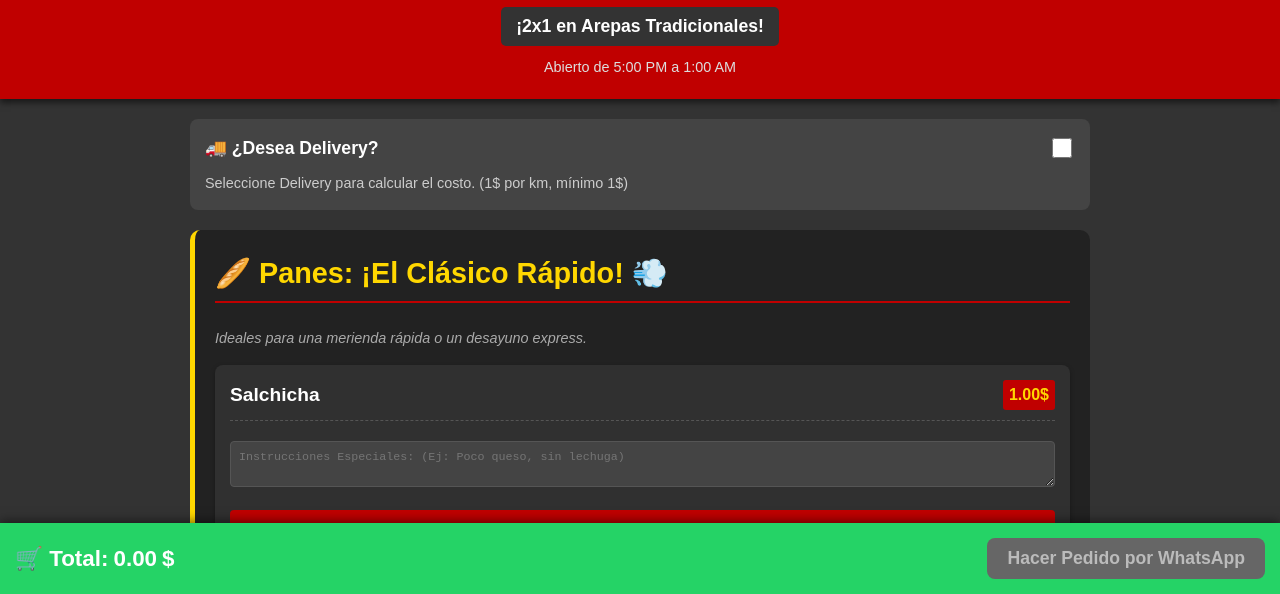
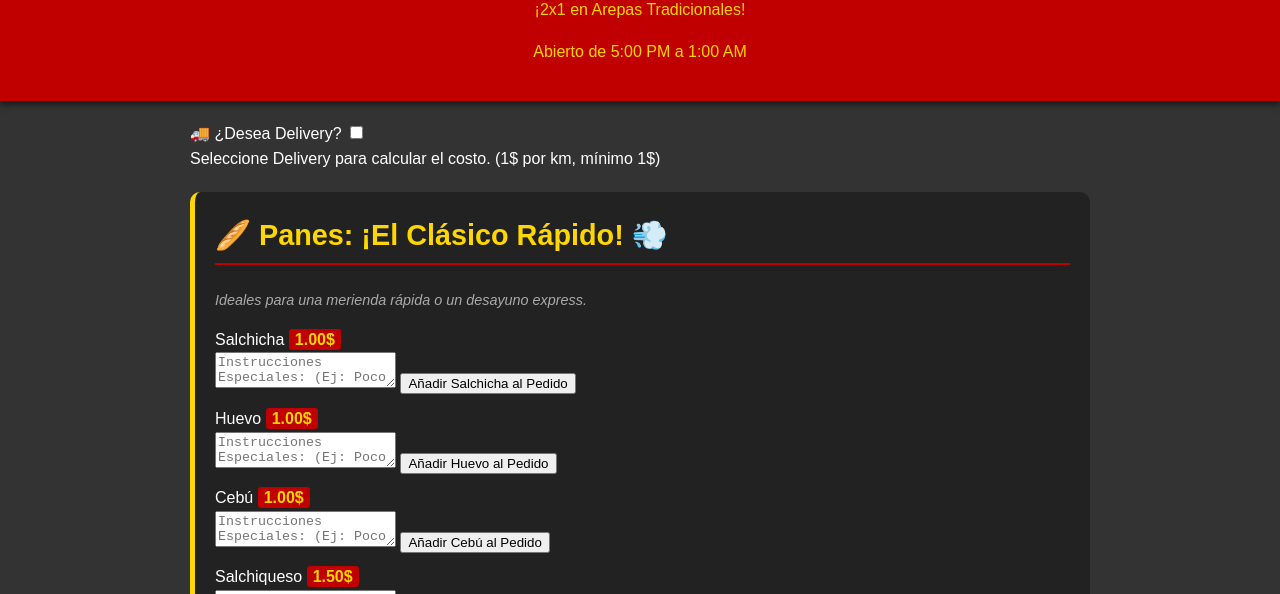
Before and after one commit to Kaleb4979/menu-wainer, a plain HTML site: page index.html in a window 1280 px wide. Shown: the part 206-800 px from the top of the page. Drawn offline with Linux system fonts and the light colour scheme.

Commit message:
Update styles.css

```diff
--- a/styles.css
+++ b/styles.css
@@ -1,13 +1,12 @@
+/* Variables de color para un manejo más fácil */
 :root {
-    --color-wainer-red: #C00000;
-    --color-wainer-gold: #FFD700;
+    --color-wainer-red: #C00000; /* Rojo principal basado en tu imagen */
+    --color-wainer-gold: #FFD700; /* Dorado/Amarillo para resaltar */
     --color-wainer-dark: #333;
     --color-wainer-light: #FFF;
-    --color-whatsapp-green: #25D366;
-    --color-tag-bg: #C00000;
-    --color-tag-text: #FFD700;
 }
 
+/* Estilos Globales */
 body {
     font-family: 'Arial', sans-serif;
     margin: 0;
@@ -15,9 +14,9 @@ body {
     background-color: var(--color-wainer-dark);
     color: var(--color-wainer-light);
     line-height: 1.6;
-    padding-bottom: 80px;
 }
 
+/* Estilos del Encabezado (Hero) */
 .hero {
     background-color: var(--color-wainer-red);
     color: var(--color-wainer-gold);
@@ -28,7 +27,7 @@ body {
 }
 
 .logo {
-    max-width: 180px;
+    max-width: 180px; /* Ajusta el tamaño de tu logo */
     height: auto;
     display: block;
     margin: 0 auto 10px;
@@ -42,31 +41,14 @@ body {
     letter-spacing: 2px;
 }
 
-.promo-tag {
-    color: var(--color-wainer-light);
-    background-color: var(--color-wainer-dark);
-    padding: 5px 15px;
-    margin-top: 10px;
-    font-size: 1.1em;
-    font-weight: bold;
-    display: inline-block;
-    border-radius: 5px;
-}
-
-.schedule {
-    color: #DDD;
-    font-size: 0.9em;
-    margin-top: 10px;
-    margin-bottom: 0;
-    padding: 0 10px;
-}
-
+/* Contenedor del Menú */
 .menu-container {
     max-width: 900px;
     margin: 0 auto;
     padding: 0 15px;
 }
 
+/* Estilos de Categoría */
 .menu-category {
     background-color: #222;
     padding: 20px;
@@ -90,29 +72,19 @@ body {
     font-size: 0.9em;
 }
 
-/* --- ESTILOS DE ITEM Y PERSONALIZACIÓN --- */
-
-.menu-item-complex {
-    background-color: #303030;
-    padding: 15px;
-    margin-bottom: 20px;
-    border-radius: 8px;
-    box-shadow: 0 2px 5px rgba(0, 0, 0, 0.3);
+/* Estilos de Items de Menú (Lista simple) */
+.menu-item-list {
+    display: flex;
+    flex-direction: column;
+    gap: 10px;
 }
 
-.item-header {
+.menu-item {
     display: flex;
     justify-content: space-between;
-    align-items: center;
-    border-bottom: 1px dashed #555;
-    padding-bottom: 10px;
-    margin-bottom: 10px;
-}
-
-.item-title {
-    font-size: 1.2em;
-    font-weight: bold;
-    color: var(--color-wainer-light);
+    padding: 8px 0;
+    border-bottom: 1px dotted #555;
+    font-size: 1.1em;
 }
 
 .price {
@@ -123,158 +95,46 @@ body {
     border-radius: 3px;
 }
 
-.opciones-titulo {
+/* Estilos para Tablas (Pan Granjero y Hamburguesas) */
+table {
+    width: 100%;
+    border-collapse: collapse;
+    margin-top: 15px;
+    text-align: left;
+}
+
+th, td {
+    padding: 10px;
+    border-bottom: 1px solid #444;
+}
+
+th {
+    background-color: #333;
     color: var(--color-wainer-gold);
-    font-size: 1em;
-    margin: 10px 0 8px 0;
     text-transform: uppercase;
+    font-size: 0.9em;
+}
+
+/* Filas Destacadas (para la Whopper) */
+.highlight-row {
+    background-color: rgba(255, 215, 0, 0.1); /* Dorado muy claro */
     font-weight: bold;
 }
 
-.opciones-grupo {
-    display: flex;
-    flex-direction: column;
-    gap: 5px;
+/* Item Destacado (para el Patacón Extra Full) */
+.highlight-price {
+    background-color: var(--color-wainer-red);
+    padding: 10px 0;
+    border-radius: 5px;
+    margin-top: 5px;
 }
 
-.opciones-grupo label {
-    font-size: 0.9em;
-    color: #DDD;
-    cursor: pointer;
-}
-
-.opciones-grupo input[type="checkbox"] {
-    margin-right: 5px;
-    accent-color: var(--color-wainer-gold);
-}
-
-.instrucciones-box {
-    width: 100%;
-    box-sizing: border-box;
-    padding: 8px;
-    margin-top: 10px;
-    border: 1px solid #555;
-    border-radius: 4px;
-    background-color: #444;
+/* Footer */
+footer {
+    text-align: center;
+    padding: 20px;
+    margin-top: 40px;
+    background-color: var(--color-wainer-red);
     color: var(--color-wainer-light);
-    resize: vertical;
     font-size: 0.9em;
 }
-
-.add-to-cart-btn.full-width {
-    display: block;
-    width: 100%;
-    margin: 15px 0 0 0;
-    padding: 10px;
-    background-color: var(--color-wainer-red);
-    color: var(--color-wainer-light);
-    font-size: 1.1em;
-    border: none;
-    border-radius: 4px;
-    cursor: pointer;
-    font-weight: bold;
-    transition: background-color 0.2s;
-}
-
-.add-to-cart-btn.full-width:hover {
-    background-color: #900000;
-}
-
-/* --- ESTILOS DE CARRITO Y DELIVERY --- */
-
-.cart-float {
-    position: fixed;
-    bottom: 0;
-    left: 0;
-    right: 0;
-    background-color: var(--color-whatsapp-green);
-    color: white;
-    padding: 15px;
-    text-align: center;
-    box-shadow: 0 -2px 10px rgba(0, 0, 0, 0.5);
-    z-index: 1000;
-    display: flex;
-    justify-content: space-between;
-    align-items: center;
-}
-
-.cart-float button {
-    background-color: var(--color-wainer-dark);
-    color: var(--color-wainer-gold);
-    border: none;
-    padding: 10px 20px;
-    border-radius: 8px;
-    cursor: pointer;
-    font-weight: bold;
-    font-size: 1.1em;
-    transition: background-color 0.2s;
-}
-
-.cart-float button:disabled {
-    background-color: #666 !important;
-    color: #BBB !important;
-    cursor: not-allowed;
-}
-
-.cart-total {
-    font-size: 1.4em;
-    font-weight: bold;
-    display: flex;
-    align-items: center;
-    gap: 5px;
-    text-align: left;
-}
-
-.order-options {
-    background-color: #444;
-    color: white;
-    padding: 15px;
-    border-radius: 8px;
-    margin-bottom: 20px;
-    display: flex;
-    flex-direction: column;
-    align-items: flex-start;
-}
-
-.delivery-toggle {
-    display: flex;
-    align-items: center;
-    justify-content: space-between;
-    width: 100%;
-    margin-bottom: 10px;
-}
-
-.order-options label {
-    display: flex;
-    align-items: center;
-    font-size: 1.1em;
-    font-weight: bold;
-}
-
-.order-options input[type="checkbox"] {
-    width: 20px;
-    height: 20px;
-    margin-left: 10px;
-    cursor: pointer;
-    accent-color: var(--color-wainer-gold);
-}
-
-.delivery-info {
-    font-size: 0.9em;
-    color: #ccc;
-    margin-left: 0;
-}
-
-.loading-message {
-    color: var(--color-wainer-gold);
-    font-weight: bold;
-    margin-top: 10px;
-    text-align: center;
-}
-
-footer {
-    display: none;
-}
-
-.menu-item { display: none; } /* Ocultamos el antiguo formato */
-.add-to-cart-btn { display: none; } /* Ocultamos el antiguo botón si existía */
```
